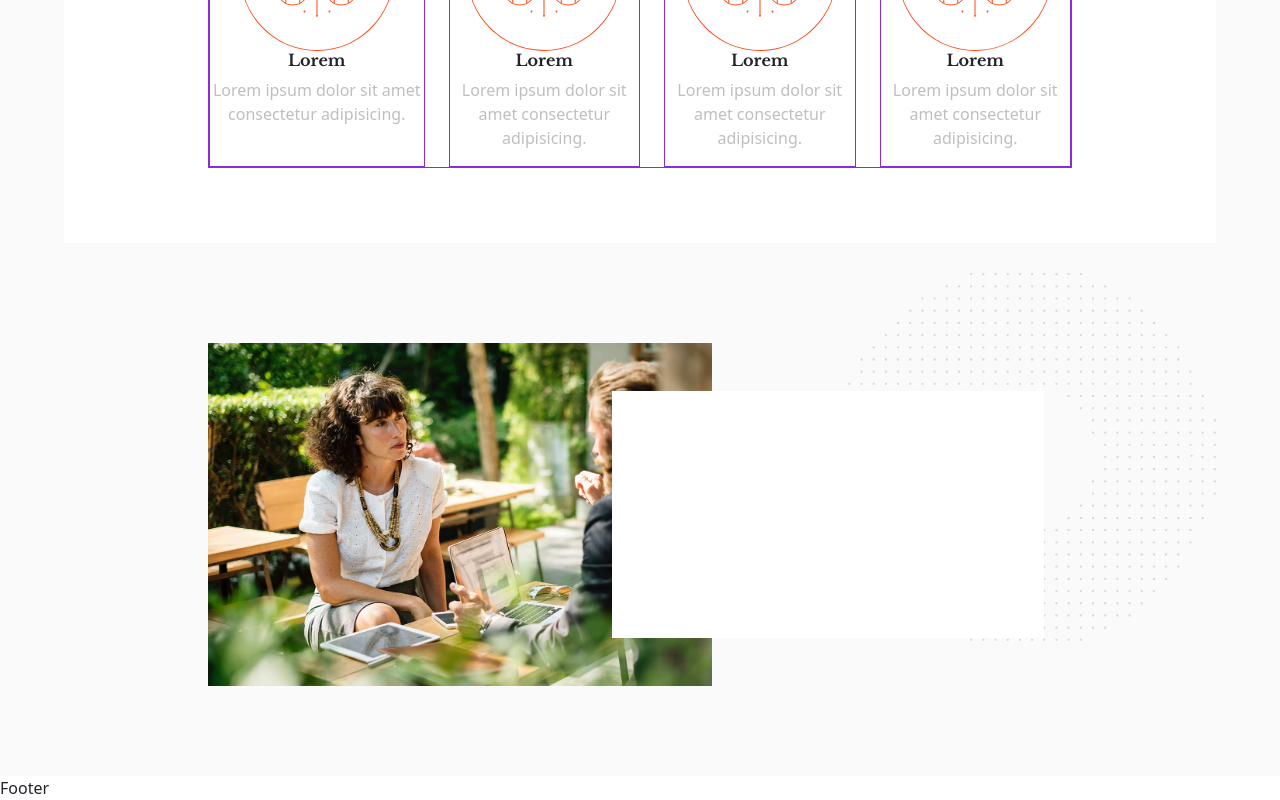
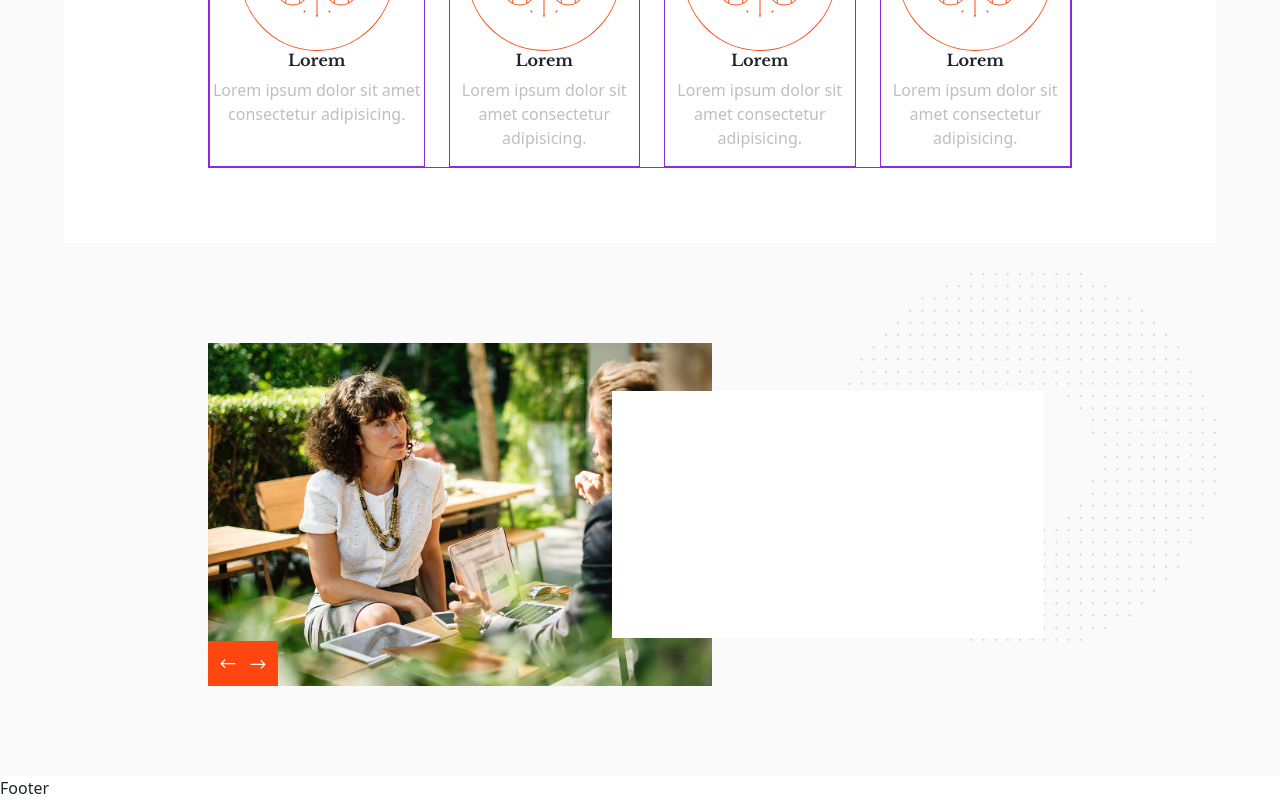
Before and after one commit to SerenaMalusa/proj-html-vuejs, a Vue app: page / in a window 1280 px wide. Shown: the part 985-1785 px from the top of the page. Built offline with nearby package versions, Linux system fonts and the light colour scheme.

Commit message:
feat: add slider arrows to founder figure

```diff
--- a/src/components/AppMain.vue
+++ b/src/components/AppMain.vue
@@ -88,6 +88,11 @@
                     <div class="member d-flex">
                         <figure class="member_img col-7 mb-0">
                             <img src="../assets/img/h1-blog-img-04.jpg" alt="founders member 1">
+
+                            <div class="arrows">
+                                <img class="arrow arrow-left" src="../assets/svg/svg-6.svg" alt="left arrow">
+                                <img class="arrow arrow-right" src="../assets/svg/svg-6.svg" alt="right arrow">
+                            </div>
                         </figure>
 
                         <div class="member-info col-6 my-5">
@@ -167,9 +172,6 @@
                     left: 100%;
                 }
 
-                &.arrow-left {
-                    transform: rotate(180deg);
-                }
             }
 
             .container-s {
@@ -207,6 +209,24 @@
             right: 0;
         }
 
+        figure {
+            position: relative;
+            .arrows {
+                padding: calc($base-space / 2);
+                background-color: $secondary-bg;
+
+                position: absolute;
+                bottom: 0;
+
+                .arrow {
+                    height: $base-space;
+                }
+                .arrow-left {
+                    margin-bottom: calc($base-space / 7.5);
+                    margin-right: calc($base-space / 2);
+                }
+            }
+        }
 
         .member-info {
             background-color:  $highlight-bg;
--- a/src/styles/general.scss
+++ b/src/styles/general.scss
@@ -50,3 +50,7 @@ a {
     margin: 0 auto;
     width: 75%;
 }
+
+.arrow-left {
+    transform: rotate(180deg);
+}
--- a/src/styles/partials/variables.scss
+++ b/src/styles/partials/variables.scss
@@ -5,3 +5,6 @@ $base-space: 20px;
 // COLOURS
 $main-bg: #fafafa;
 $highlight-bg: #ffffff;
+$secondary-bg: #fe4611;
+// $primary: #1e1e1e;
+// $info: #bfbfbf;
```
